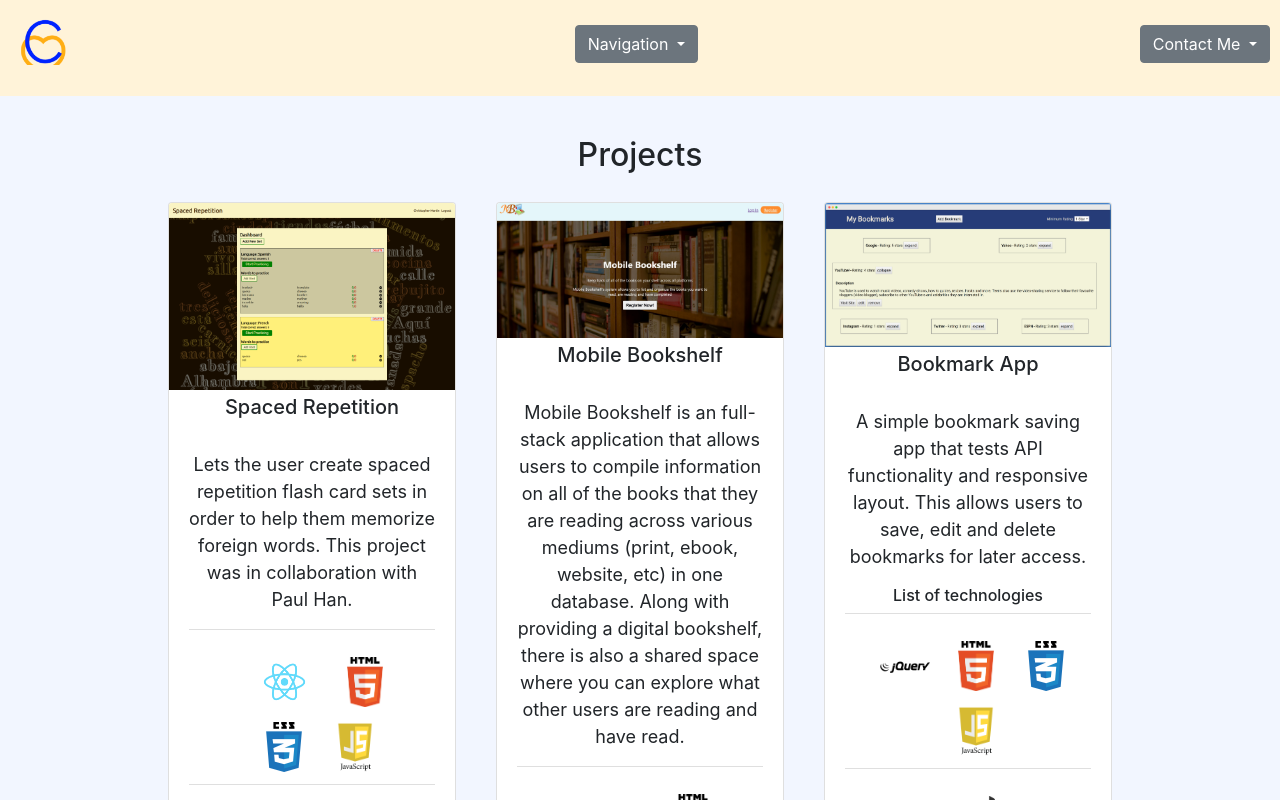
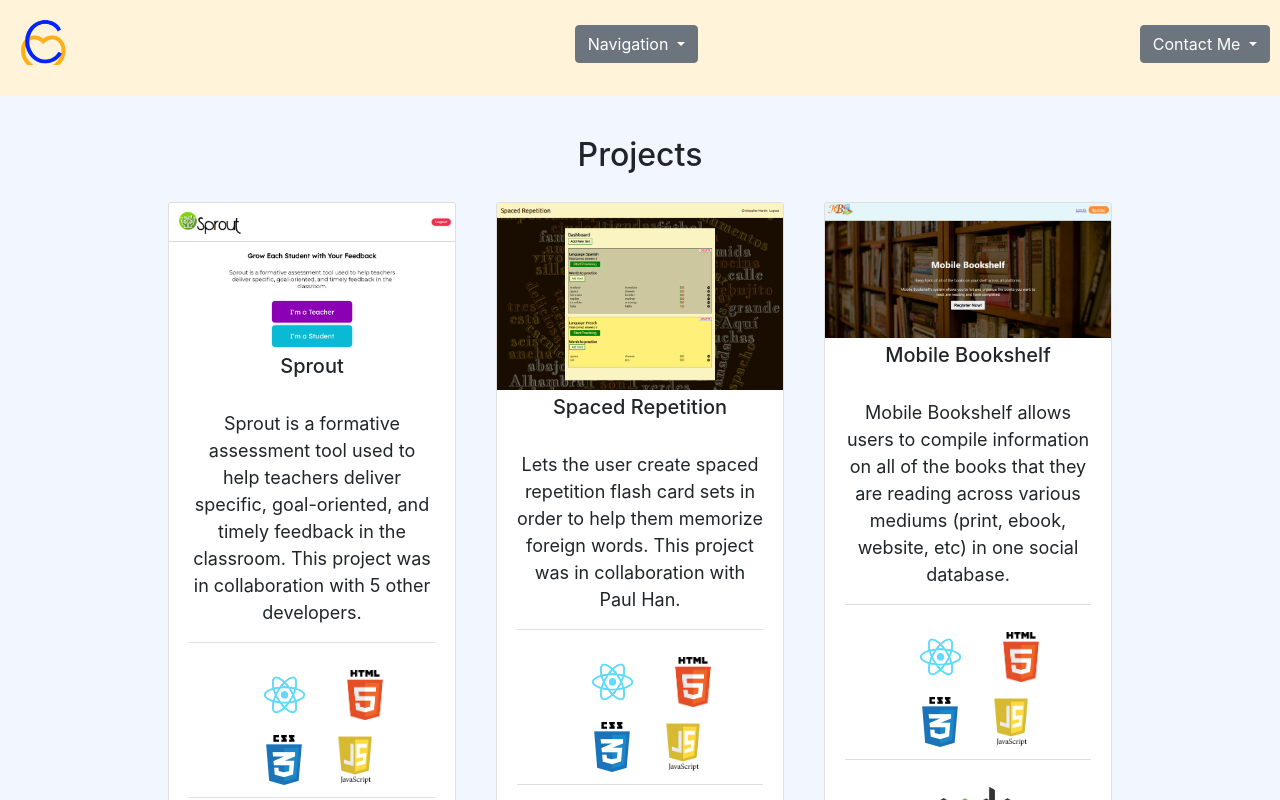
Before and after one commit to thinkful-ei-emu/Portfolio-Chris-Martin, a plain HTML site: page index.html in a window 1280 px wide. Both pictures are taken after a click on the element 640 px from the left and 377 px from the top of the page. Shown: the top 800 px of the page. Drawn offline with nearby package versions, Linux system fonts and the light colour scheme.

Commit message:
added the sprout project to the projects section

```diff
--- a/index.html
+++ b/index.html
@@ -54,6 +54,28 @@
             <h2>Projects</h2>
             <div class="project-cards">
                 <div class="card card-styling" style="width: 18rem;">
+                    <img class="card-img-top" src="images/sprout-app.png" alt="A browser screenshot of the Sprout App">
+                    <h5 class="card-title">Sprout</h5>
+                    <div class="card-body">
+                        <p class="card-text">Sprout is a formative assessment tool used to help
+                            teachers deliver specific, goal-oriented, and timely feedback in the
+                            classroom. This project was in collaboration with 5 other developers.</h6>
+                        <ul class="list-group list-group-flush">
+                            <li class="list-group-item">
+                                <img class="logo" id="React" alt="React" src="images/React-logo.png">
+                                <img class="logo" id="HTML" alt="HTML" src="images/html logo.png">
+                                <img class="logo" id="CSS" alt="CSS" src="images/css logo.png">
+                                <img class="logo" id="JavaScript" alt="JavaScript" src="images/javascript-logo.png">
+                            </li>
+                            <li class="list-group-item">
+                                <img class="logo" id="Nodejs" alt="Nodejs" src="images/nodejs-logo.png">
+                            </li>
+                        </ul>
+                    </div>
+                    <a href="https://sprout-app.now.sh/" class="btn btn-primary" target="_blank">Live App</a>
+                    <a href="https://github.com/thinkful-ei-emu/ZOMGPOW-Client" class="btn btn-primary" target="_blank">Repo</a>
+                </div>
+                <div class="card card-styling" style="width: 18rem;">
                     <img class="card-img-top" src="images/dashboard.png" alt="A browser screenshot of the Spaced Repetition App">
                     <h5 class="card-title">Spaced Repetition</h5>
                     <div class="card-body">
@@ -79,10 +101,8 @@
                     <img class="card-img-top" src="images/MB_Landing.jpg" alt="A browser screenshot of the Bookmark storing applicaiton">
                     <h5 class="card-title">Mobile Bookshelf</h5>
                     <div class="card-body">
-                        <p class="card-text">Mobile Bookshelf is an full-stack application that allows users to compile information on all
-                            of the books that they are reading across various mediums (print, ebook, website, etc) in one database. Along
-                            with providing a digital bookshelf, there is also a shared space where you can explore what other users are
-                            reading and have read.</h6>
+                        <p class="card-text">Mobile Bookshelf  allows users to compile information on all
+                            of the books that they are reading across various mediums (print, ebook, website, etc) in one social database.</h6>
                         <ul class="list-group list-group-flush">
                             <li class="list-group-item">
                                 <img class="logo" id="React" alt="React" src="images/React-logo.png">
```
Also changed, not shown: images/sprout-app.png (added).
